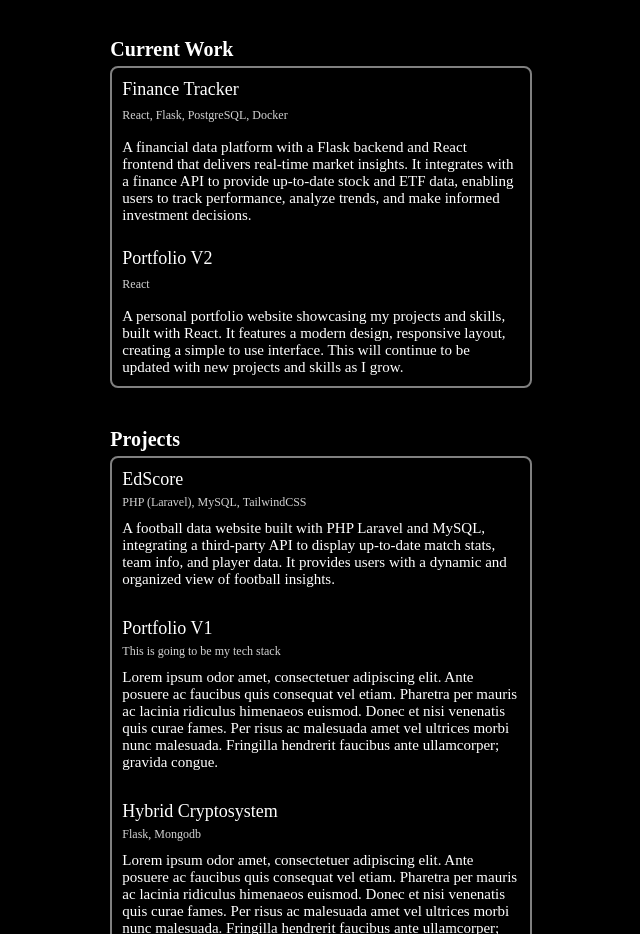
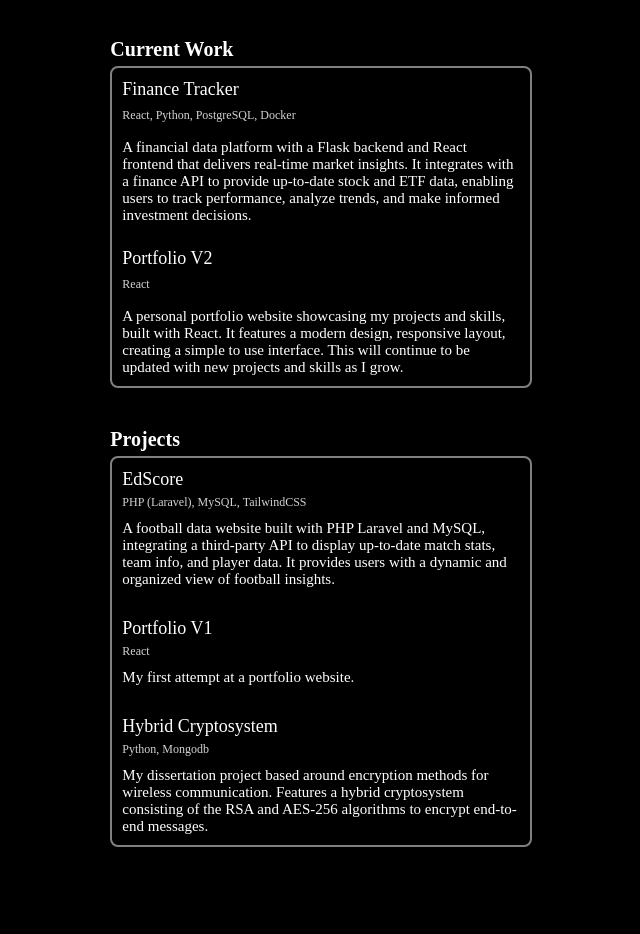
Before and after one commit to esorrie/portfolioV2, a React (Vite) app: page / in a window 1280 px wide. Shown: the part 138-1072 px from the top of the page, without its empty margins (319-959 px from the left). After the commit the page ends 985 px from the top, so only its background shows below. Built offline with nearby package versions, Linux system fonts and the light colour scheme.

Commit message:
update project tech stack and descriptions for Current and Projects components

```diff
--- a/src/Current.jsx
+++ b/src/Current.jsx
@@ -14,7 +14,7 @@ function Current() {
                         Finance Tracker
                     </div>
                     <div className='workTech'>
-                        React, Flask, PostgreSQL, Docker
+                        React, Python, PostgreSQL, Docker
                     </div>
                     <div className='workDescription'>
                         A financial data platform with a Flask backend and React frontend that delivers real-time market insights.
--- a/src/Projects.jsx
+++ b/src/Projects.jsx
@@ -22,15 +22,20 @@ function Projects() {
                     <div className='projectCard'>
                         <div className='projectCardA'>
                             <div className='projectName'> Portfolio V1</div>
-                            <div className='projectTech'> This is going to be my tech stack </div>
-                            <div className='projectDescription'> Lorem ipsum odor amet, consectetuer adipiscing elit. Ante posuere ac faucibus quis consequat vel etiam. Pharetra per mauris ac lacinia ridiculus himenaeos euismod. Donec et nisi venenatis quis curae fames. Per risus ac malesuada amet vel ultrices morbi nunc malesuada. Fringilla hendrerit faucibus ante ullamcorper; gravida congue. </div>
+                            <div className='projectTech'>React  </div>
+                            <div className='projectDescription'>
+                                My first attempt at a portfolio website.
+                            </div>
                         </div>
                     </div>
                     <div className='projectCard'>
                         <div className="projectCardA">
                             <div className='projectName'> Hybrid Cryptosystem </div>
-                            <div className='projectTech'> Flask, Mongodb </div>
-                            <div className='projectDescription'> Lorem ipsum odor amet, consectetuer adipiscing elit. Ante posuere ac faucibus quis consequat vel etiam. Pharetra per mauris ac lacinia ridiculus himenaeos euismod. Donec et nisi venenatis quis curae fames. Per risus ac malesuada amet vel ultrices morbi nunc malesuada. Fringilla hendrerit faucibus ante ullamcorper; gravida congue. </div>
+                            <div className='projectTech'> Python, Mongodb </div>
+                            <div className='projectDescription'>
+                                My dissertation project based around encryption methods for wireless communication.
+                                Features a hybrid cryptosystem consisting of the RSA and AES-256 algorithms to encrypt end-to-end messages.
+                            </div>
                         </div>
                     </div>
                 </div>
```
